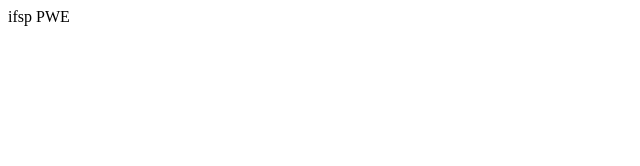
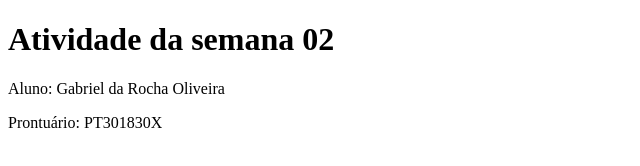
Before and after one commit to gabrie1-rocha/pwe-aula1-pt301830x, a plain HTML site: page index.html in a window 1280 px wide. Shown: the whole page, without its empty margins (0-640 px from the left). Drawn offline with Linux system fonts and the light colour scheme.

Commit message:
atividade da semana

```diff
--- a/index.html
+++ b/index.html
@@ -9,7 +9,10 @@
 </head>
 
 <body>
-  ifsp PWE
+  <h1>Atividade da semana 02</h1>
+  <p>Aluno: Gabriel da Rocha Oliveira</p>
+
+  <p>Prontuário: PT301830X</p>
   <script src="script.js"></script>
 </body>
 
```
